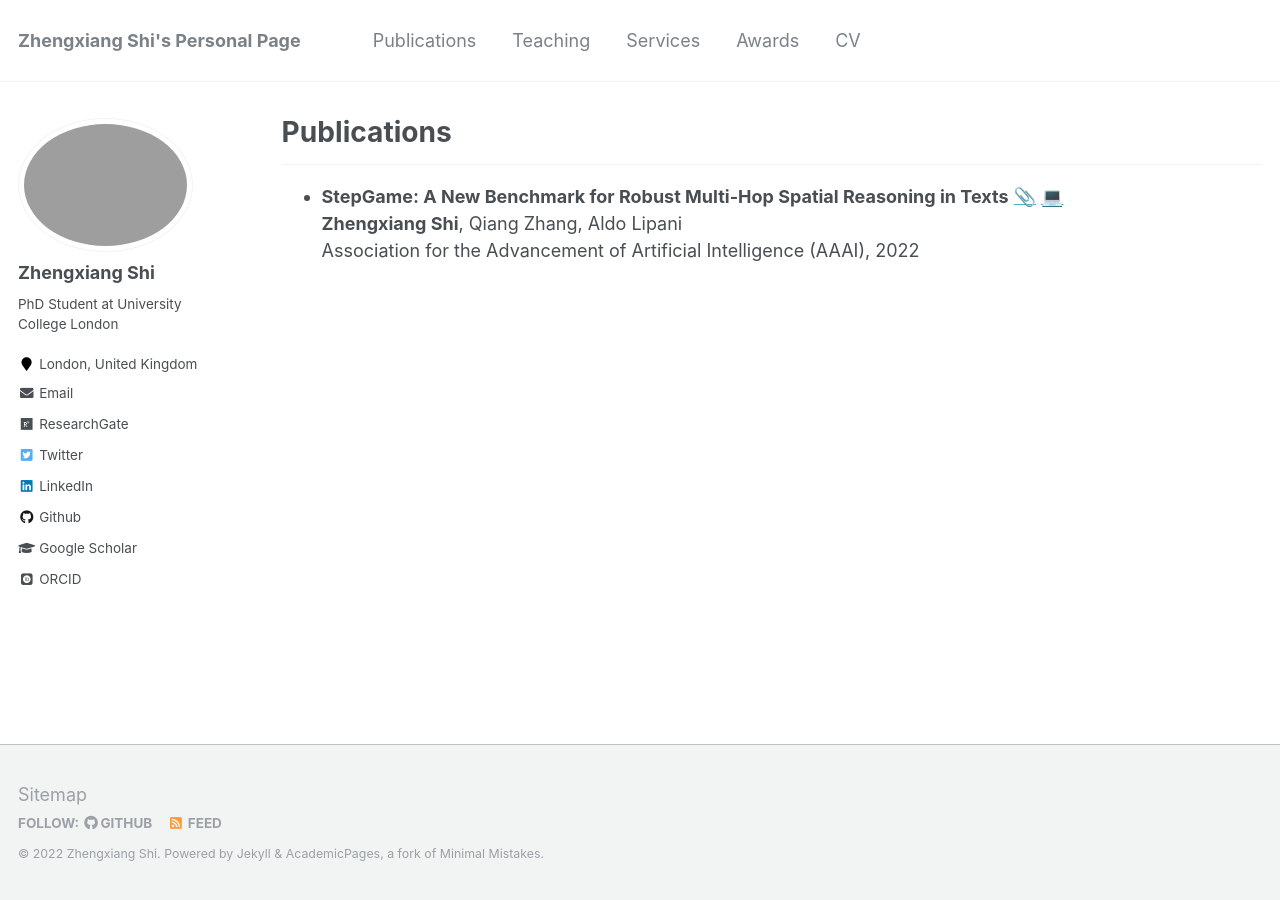
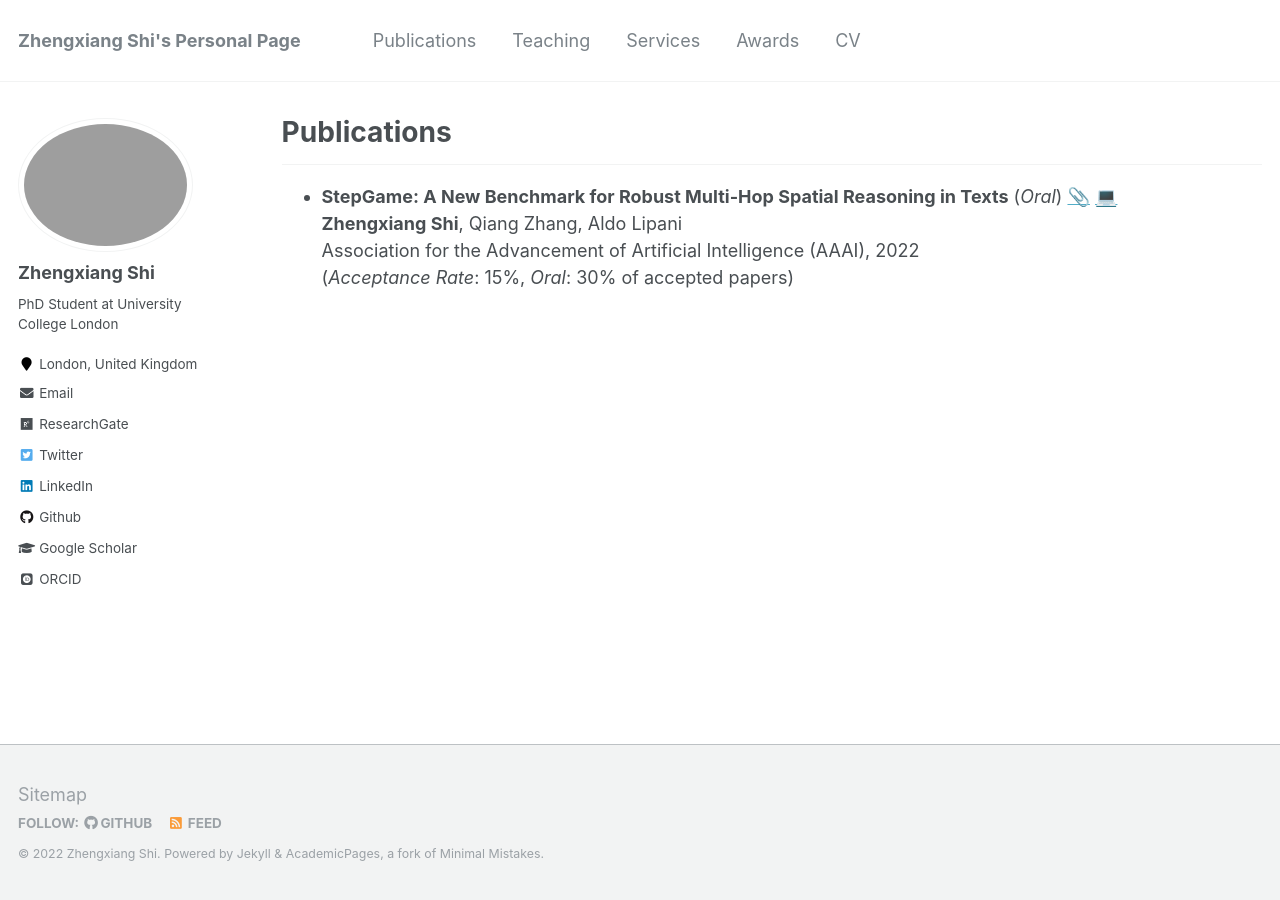
Before and after one commit to ZhengxiangShi/zhengxiangshi.github.io, a Jekyll site: the page built from _pages/publications.md, in a window 1280 px wide. Built offline with Jekyll 4.4.1, drawn with Linux system fonts in a browser that asks for light colours; emoji names are drawn with the system emoji font; some web fonts are replaced.

Commit message:
feat: update aaai

```diff
--- a/_pages/publications.md
+++ b/_pages/publications.md
@@ -7,9 +7,10 @@ author_profile: true
 
 
 ------
-* **StepGame: A New Benchmark for Robust Multi-Hop Spatial Reasoning in Texts** [:paperclip:](https://www.researchgate.net/publication/357159030_StepGame_A_New_Benchmark_for_Robust_Multi-Hop_Spatial_Reasoning_in_Texts) [:computer:](https://github.com/ZhengxiangShi/StepGame) <br />
+* **StepGame: A New Benchmark for Robust Multi-Hop Spatial Reasoning in Texts** (*Oral*) [:paperclip:](https://www.researchgate.net/publication/357159030_StepGame_A_New_Benchmark_for_Robust_Multi-Hop_Spatial_Reasoning_in_Texts) [:computer:](https://github.com/ZhengxiangShi/StepGame) <br />
   **Zhengxiang Shi**, Qiang Zhang, Aldo Lipani <br />
   Association for the Advancement of Artificial Intelligence (AAAI), 2022 <br />
+  (*Acceptance Rate*: 15%, *Oral*: 30% of accepted papers)
 
 <!-- {% if author.googlescholar %}
   You can also find my articles on <u><a href="{{author.googlescholar}}">my Google Scholar profile</a>.</u>
```
